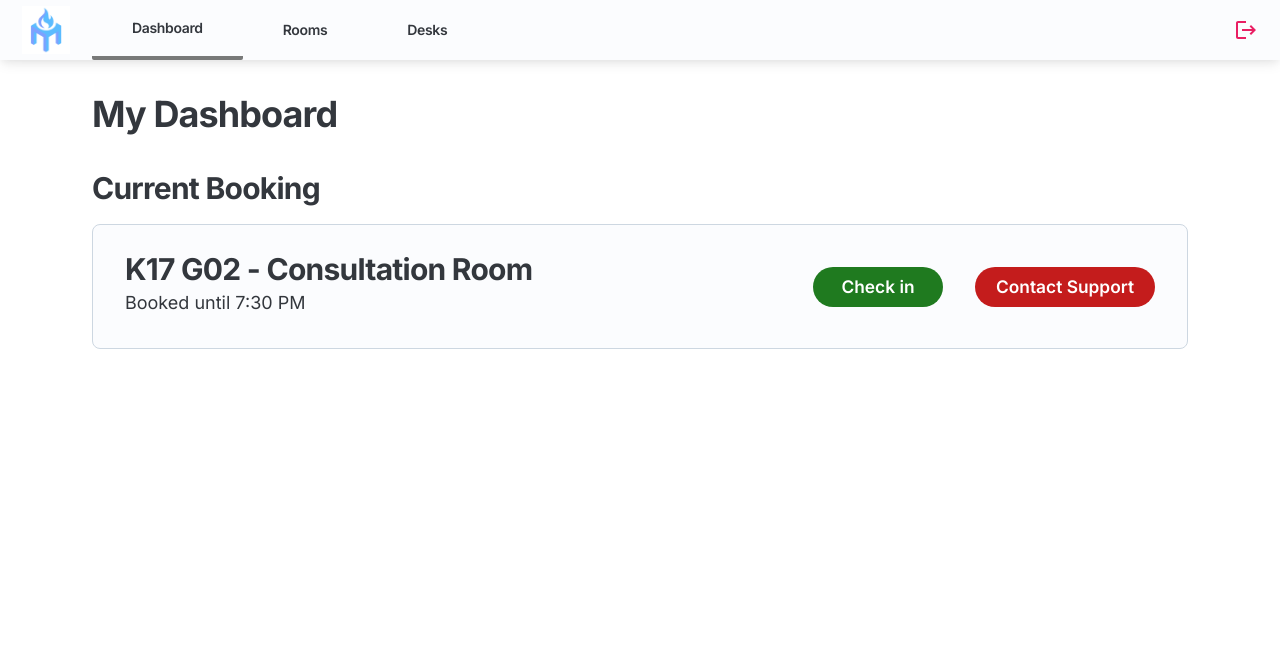
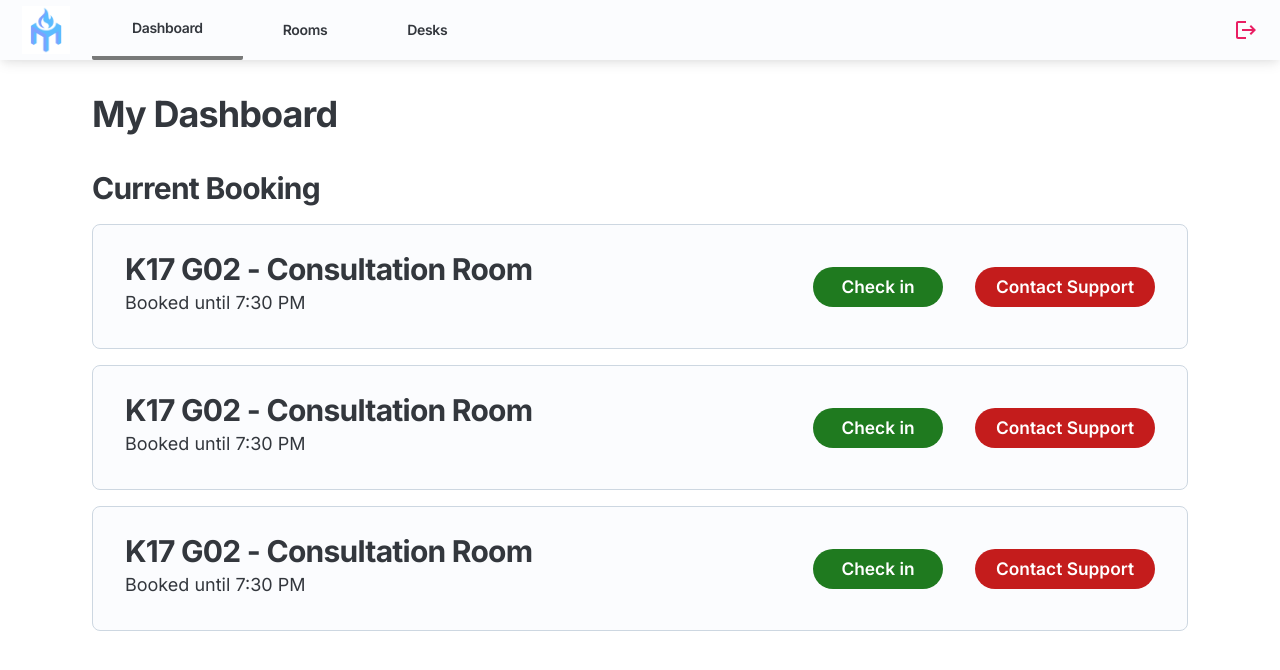
Before and after one commit to unsw-cse-comp99-3900/capstone-project-3900h13bfrancophiles, a Next.js app in the folder frontend/: page /dashboard in a window 1280 px wide. Shown: the top 670 px of the page. Built offline with nearby package versions, Linux system fonts and the light colour scheme.

Commit message:
component

```diff
--- a/frontend/app/(pages)/dashboard/page.tsx
+++ b/frontend/app/(pages)/dashboard/page.tsx
@@ -1,36 +1,19 @@
-import {Box, Button, Card, CardContent, Stack, Typography} from "@mui/joy";
+import {Stack, Typography} from "@mui/joy";
+import CurrentBookingCard from "@/app/components/CurrentBookingCard";
 
 export default function Dashboard() {
-  return (
-    <Stack>
+  return (<Stack>
       <Typography level="h1">
         My Dashboard
       </Typography>
       <Typography level="h2" mb={2}>
         Current Booking
       </Typography>
-      <Card variant='outlined'>
-        <CardContent>
-          <Stack direction={{xs: 'column', lg: 'row'}} px={2} py={1} width='100%' justifyContent='space-between' alignItems={{ xs: 'flex-start', lg: 'center' }}>
-            <Box>
-              <Typography level="h2" sx={{ textWrap: 'wrap' }}>
-                K17 G02 - Consultation Room
-              </Typography>
-              <Typography level='body-lg' pb={1} sx={{ textWrap: 'wrap' }}>
-                Booked until 7:30 PM
-              </Typography>
-            </Box>
-            <Stack direction='row' spacing={{xs: 1, sm: 4}} height={60} width={{xs: '100%', lg: '50%'}} py='10px'  justifyContent='flex-end'>
-              <Button size="md" color="success" sx={{borderRadius: '20px', width: '130px', fontSize: {xs: '11pt', sm: '13pt'}}}>
-                Check in
-              </Button>
-              <Button size="md" color="danger" sx={{borderRadius: '20px', width: '180px', fontSize: {xs: '11pt', sm: '13pt'}}}>
-                Contact Support
-              </Button>
-            </Stack>
-          </Stack>
-        </CardContent>
-      </Card>
-    </Stack>
-  )
+      <Stack spacing={2}>
+        {/*Change to map when there is data*/}
+        <CurrentBookingCard room='K17 G02 - Consultation Room' time='7:30 PM'/>
+        <CurrentBookingCard room='K17 G02 - Consultation Room' time='7:30 PM'/>
+        <CurrentBookingCard room='K17 G02 - Consultation Room' time='7:30 PM'/>
+      </Stack>
+    </Stack>)
 }
--- /dev/null
+++ b/frontend/app/components/CurrentBookingCard.tsx
@@ -0,0 +1,35 @@
+import {Box, Button, Card, CardContent, Stack, Typography} from "@mui/joy";
+
+interface CurrentBookingProps {
+  room: string,
+  time: string
+}
+
+export default function CurrentBookingCard({room, time}: CurrentBookingProps) {
+  return (<Card variant='outlined'>
+      <CardContent>
+        <Stack direction={{xs: 'column', lg: 'row'}} px={2} py={1} width='100%' justifyContent='space-between'
+               alignItems={{xs: 'flex-start', lg: 'center'}}>
+          <Box>
+            <Typography level="h2" sx={{textWrap: 'wrap'}}>
+              {room}
+            </Typography>
+            <Typography level='body-lg' pb={1} sx={{textWrap: 'wrap'}}>
+              Booked until {time}
+            </Typography>
+          </Box>
+          <Stack direction='row' spacing={{xs: 1, sm: 4}} height={60} width={{xs: '100%', lg: '50%'}} py='10px'
+                 justifyContent='flex-end'>
+            <Button size="md" color="success"
+                    sx={{borderRadius: '20px', width: '130px', fontSize: {xs: '11pt', sm: '13pt'}}}>
+              Check in
+            </Button>
+            <Button size="md" color="danger"
+                    sx={{borderRadius: '20px', width: '180px', fontSize: {xs: '11pt', sm: '13pt'}}}>
+              Contact Support
+            </Button>
+          </Stack>
+        </Stack>
+      </CardContent>
+    </Card>)
+}
```
